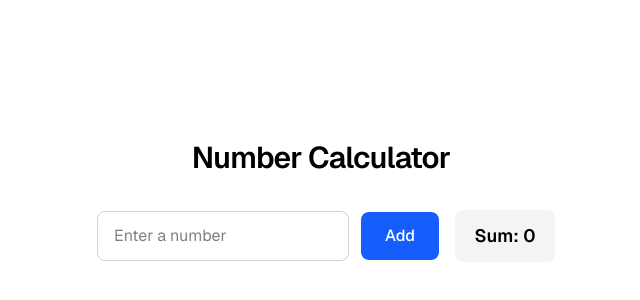
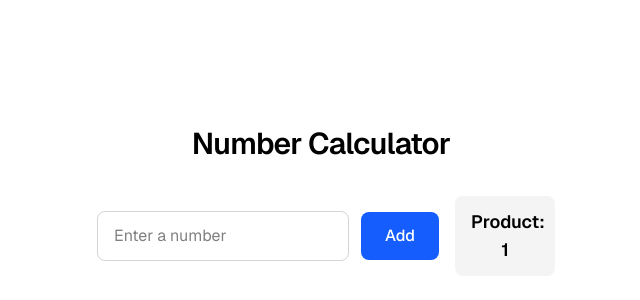
Before and after one commit to CyrilZadorozhniy/n8n-test, a Next.js app: page / in a window 1280 px wide. Shown: the part 200-500 px from the top of the page, without its empty margins (319-959 px from the left). Built offline with nearby package versions, Linux system fonts and the light colour scheme.

Commit message:
Refactor Calculator component to replace sum calculation with product calculation, updating related display text in SumDisplay component.

```diff
--- a/app/components/Calculator/Calculator.tsx
+++ b/app/components/Calculator/Calculator.tsx
@@ -6,12 +6,12 @@ import SumDisplay from "../SumDisplay/SumDisplay";
 
 export default function Calculator() {
   const [number, setNumber] = useState<string>("");
-  const [sum, setSum] = useState<number>(0);
+  const [product, setProduct] = useState<number>(1);
 
   const handleAdd = () => {
     const value = parseFloat(number);
     if (!Number.isNaN(value)) {
-      setSum((prev) => prev + value);
+      setProduct((prev) => prev * value);
       setNumber("");
     }
   };
@@ -24,7 +24,7 @@ export default function Calculator() {
 
       <div className="flex w-full items-center gap-4">
         <NumberInputForm value={number} onChange={setNumber} onAdd={handleAdd} />
-        <SumDisplay sum={sum} />
+        <SumDisplay sum={product} />
       </div>
     </div>
   );
--- a/app/components/SumDisplay/SumDisplay.tsx
+++ b/app/components/SumDisplay/SumDisplay.tsx
@@ -6,7 +6,7 @@ export default function SumDisplay({ sum }: SumDisplayProps) {
   return (
     <div className="min-w-[100px] rounded-lg bg-zinc-100 px-4 py-3 text-center dark:bg-zinc-800">
       <span className="text-lg font-semibold text-black dark:text-zinc-50">
-        Sum: {sum}
+        Product: {sum}
       </span>
     </div>
   );
```
